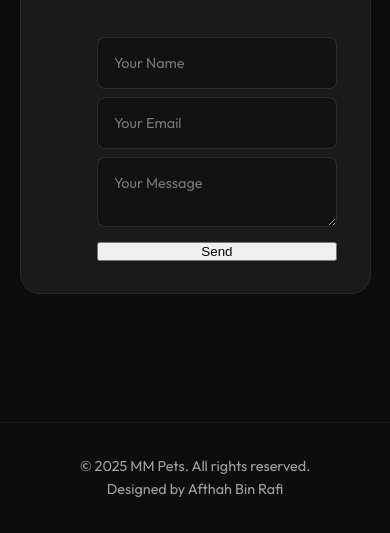
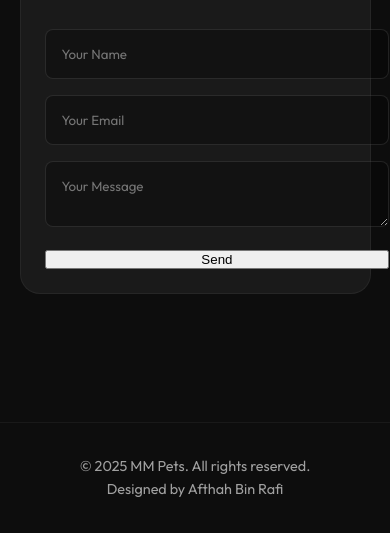
Before and after one commit to afthahmm590-png/pet-shop-web, a plain HTML site: page index.html in a window 390 px wide. Shown: the part 4687-5220 px from the top of the page. Drawn offline with nearby package versions, Linux system fonts and the light colour scheme; a web font is replaced by a local one.

Commit message:
Update style.css

```diff
--- a/style.css
+++ b/style.css
@@ -395,12 +395,6 @@ ul {
     color: #000;
 }
 
-.contact-container {
-  max-width: 600px;
-  margin: 0 auto;
-  padding: 1rem;
-}
-
 #contact-form {
     display: flex;
     flex-direction: column;
@@ -567,20 +561,6 @@ footer {
     margin-top: 0;
 }
 
-@media (max-width: 600px) {
-  .contact-container {
-    padding: 0.5rem;
-  }
-
-  #contact-form {
-    gap: 0.5rem;
-  }
-
-  .form-group input,
-  .form-group textarea {
-    font-size: 0.9rem;
-  }
-}
 .next {
     right: 0;
     border-radius: 3px 0 0 3px;
```
